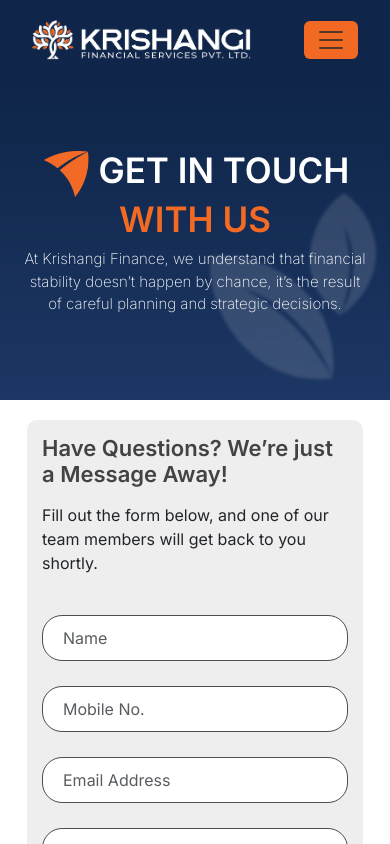
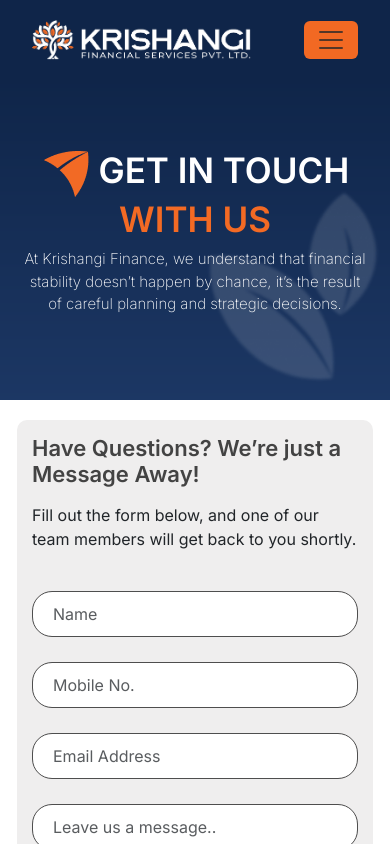
Before and after one commit to akashkatsam/Krishangi-Finance, a React (Create React App) app: page /contact-us in a window 390 px wide. Shown: the top 844 px of the page. Built offline with nearby package versions, Linux system fonts and the light colour scheme.

Commit message:
Update App.css

```diff
--- a/src/App.css
+++ b/src/App.css
@@ -1386,7 +1386,7 @@ font-family: 'inter';
 
 #contactpage
 {
-  padding: 20px 15px;
+  padding: 20px 5px;
 }
 .leftcontact{
   padding:15px;
```
